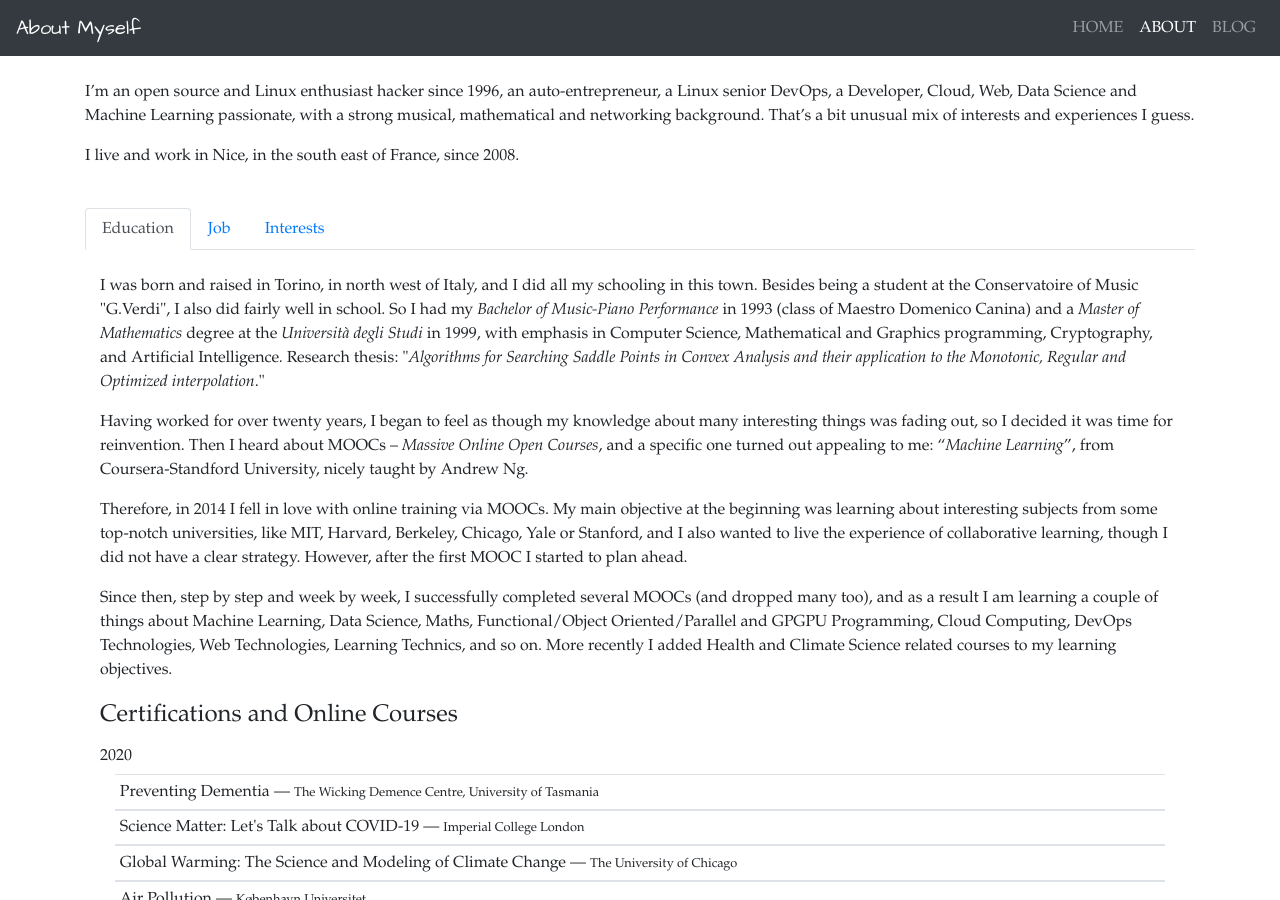
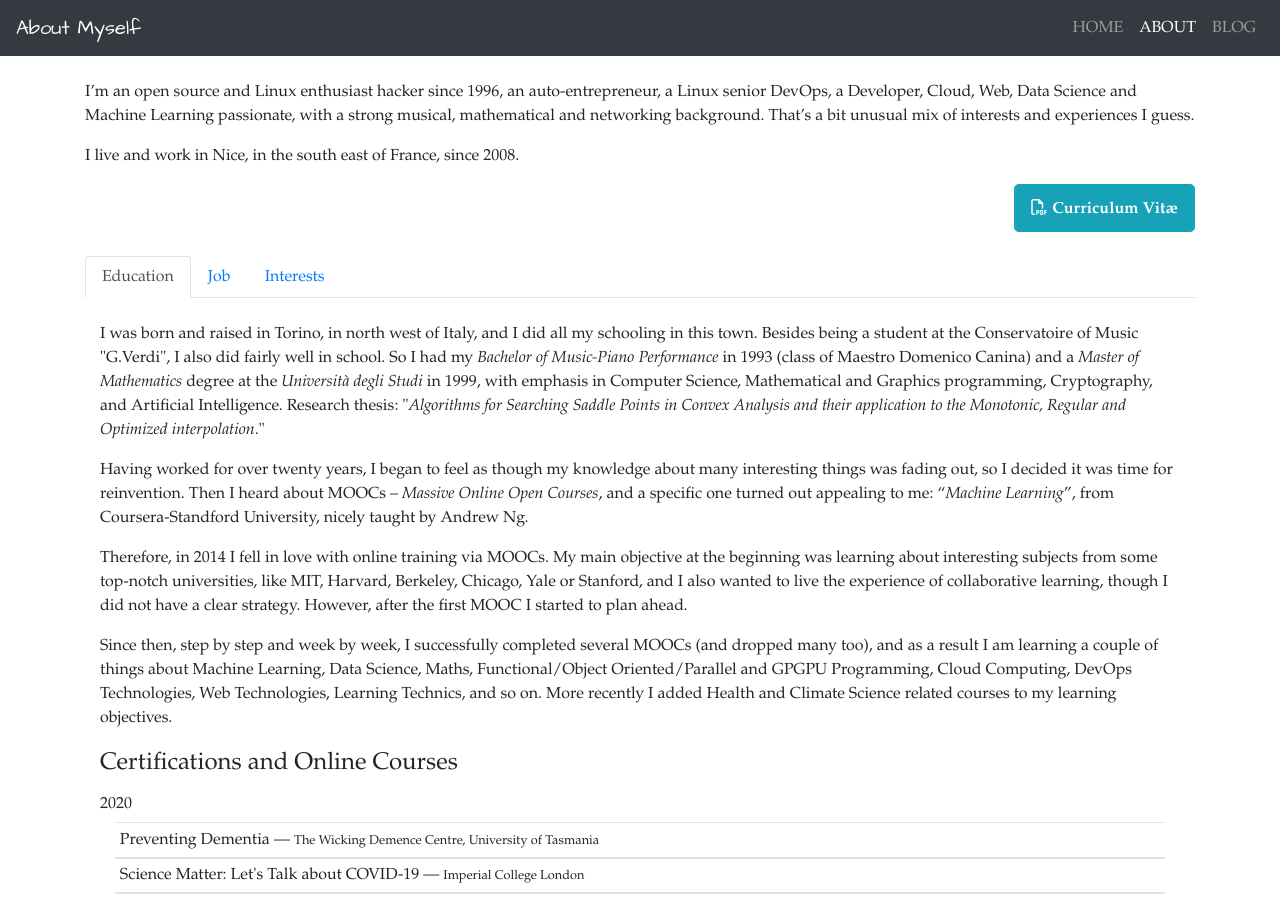
Before and after one commit to madrisan/madrisan.github.io, a Jekyll site: the page built from about/index.html, in a window 1280 px wide and 900 px high. Built offline with Jekyll 4.4.1, drawn with Linux system fonts in a browser that asks for light colours; nearby versions of some CDN libraries.

Commit message:
Add a link to the cv in pdf format
Signed-off-by: Davide Madrisan <davide.madrisan@gmail.com>

```diff
--- a/about/index.html
+++ b/about/index.html
@@ -1,7 +1,6 @@
 ---
 layout: default
 title: About Myself
-moocs:
 ---
 
 <nav class="navbar navbar-expand-md bg-dark navbar-dark sticky-top">
@@ -35,6 +34,15 @@ moocs:
                That’s a bit unusual mix of interests and experiences I guess.</p>
             <p>I live and work in Nice, in the south east of France, since 2008.</p>
 
+        </div>
+    </div>
+    <div class="row">
+        <div class="col text-right">
+            <a href="https://github.com/madrisan/cv/blob/master/dmadrisan_cv_en.pdf"
+               class="btn btn-info btn-lg">
+               <i class="fa fa-file-pdf-o" aria-hidden="true"></i>
+               <span class="font-weight-bold">Curriculum Vit&aelig;</span>
+            </a>
         </div>
     </div>
 </div>
```
